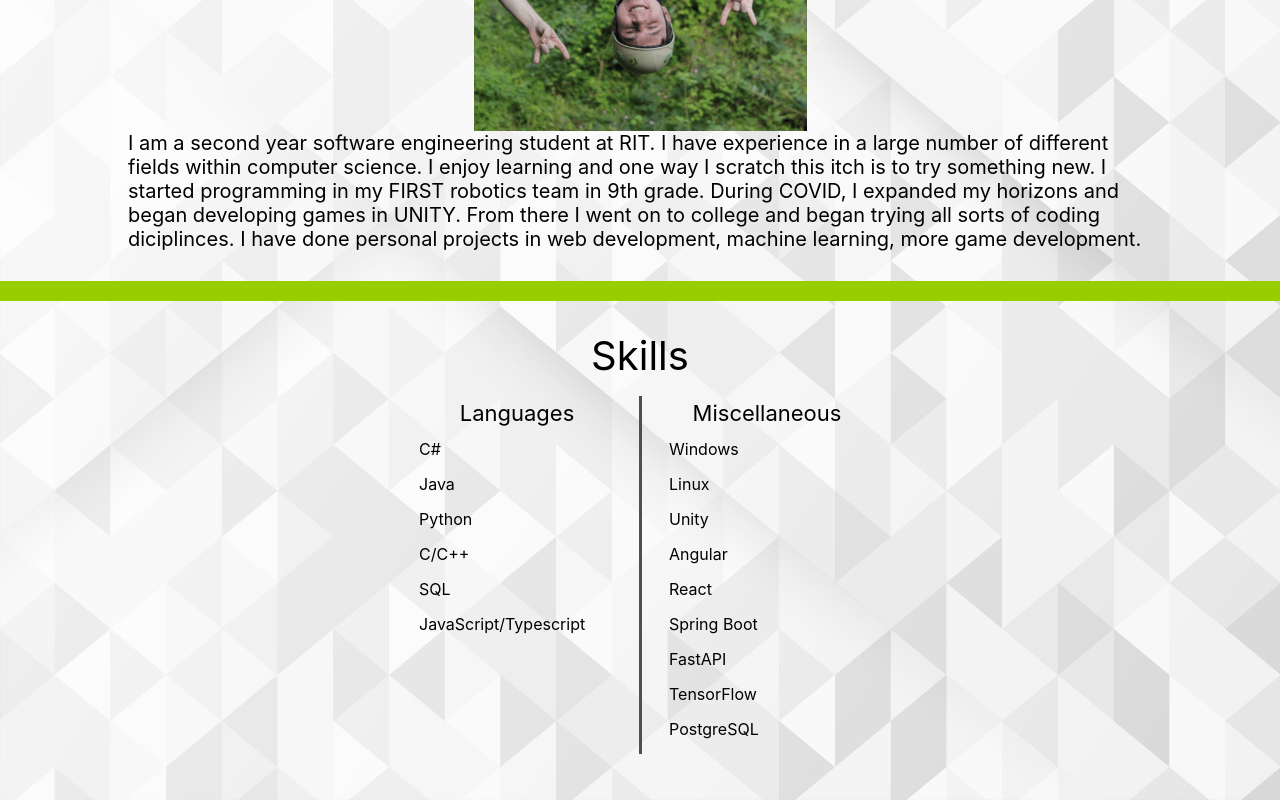
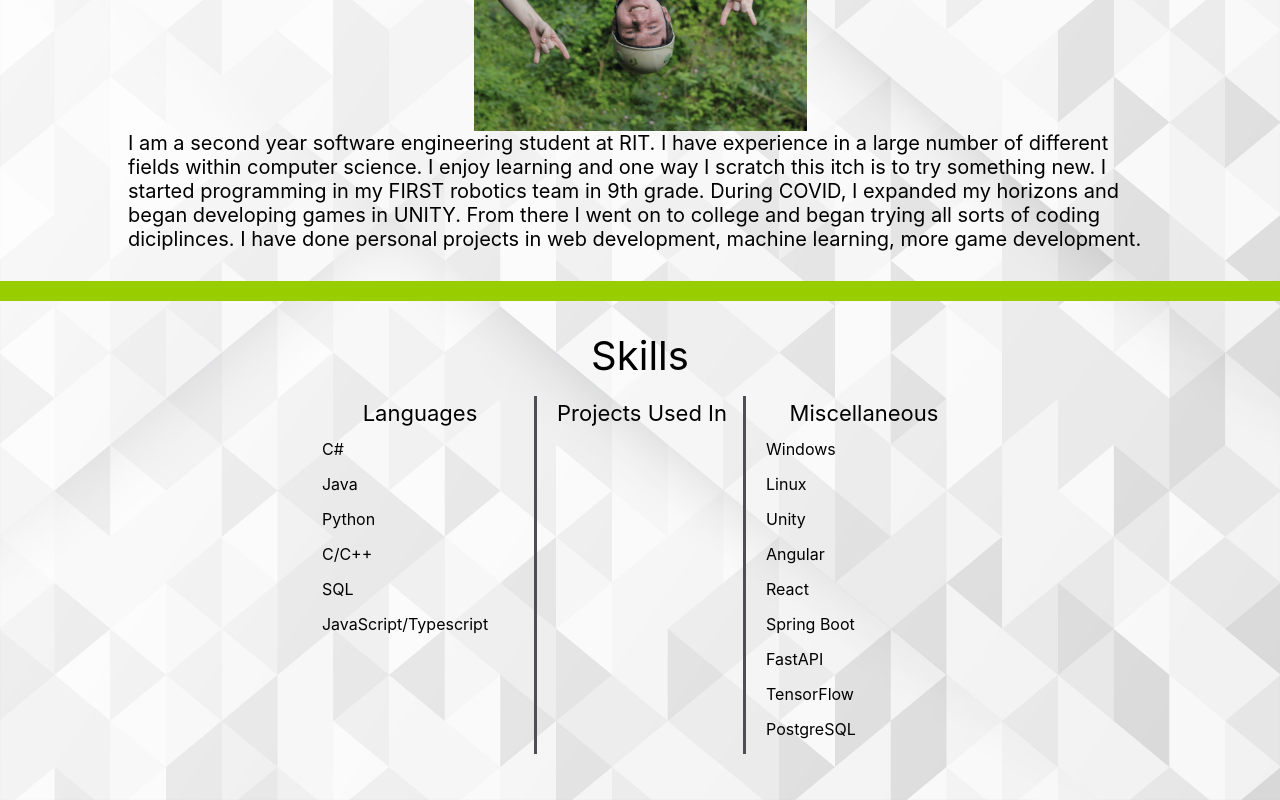
Before and after one commit to DannyGramowski/resume-site, a React (Create React App) app in the folder site/: page / in a window 1280 px wide. Shown: the part 531-1331 px from the top of the page. Built offline with nearby package versions, Linux system fonts and the light colour scheme.

Commit message:
reworked

```diff
--- a/site/src/MainPage.css
+++ b/site/src/MainPage.css
@@ -52,13 +52,14 @@
 .skills-col {
     max-width: 200px;
     padding-left: 0;
+    list-style-type: none;
     /* border: 3px solid #4e4f54 ;
     border-radius: 10px; */
 }
 
 .skill-filler {
     max-width: 250px;
-    min-width: 50px;
+    min-width: 35px;
     display: flex;
     justify-content: center;
     padding-inline-start: 0px;
@@ -88,11 +89,23 @@
     font-size: px;
 }
 
+.project-text-container {
+    width: 150px;
+}
+
+.project-text {
+    background-color: var(--green);
+    text-align: center;
+    border-radius: 5px;
+    font-size: 17px;
+    padding: 4px;
+}
+
 .skill-item {
-    list-style-type: none;
     /* background-color: var(--blue); */
     margin-bottom: 10px;
     height: 25px;
+    list-style-type: none;
     /* border-radius: 7px;
     border-color: rgb(14, 125, 135);
     border-style: solid;
@@ -123,9 +136,13 @@
 
 .right-tooltip {
     left: 50%;
+}
 
+.skill:hover {
+    background-color: var(--blue);
+    border-radius: 5px;
 }
 
 .skill:hover .skill-tooltip{
-    visibility: visible;
+    /* visibility: visible; */
   }
--- a/site/src/MainPage.js
+++ b/site/src/MainPage.js
@@ -5,12 +5,14 @@ import dannyImage from "./files/Danny zipline.png";
 
 export class MainPage extends Component {
 
+    state = {projectText: ""}
+
     createDivider = () => {
         return <Container className="divider"/>
     }
 
     createSkill = (skill, hoverText, onLeft) => {
-        return <ListGroupItem className="skill-item skill">{skill}
+        return <ListGroupItem className="skill-item skill" onMouseEnter={() => this.setState({projectText: hoverText})} onMouseLeave={() => this.setState({projectText: ""})}>{skill}
             {hoverText != "" ? <span className={"skill-tooltip " + (onLeft ? "left-tooltip" : "right-tooltip")}>{hoverText}</span> : <Container></Container>}
         </ListGroupItem>
 
@@ -69,9 +71,21 @@ export class MainPage extends Component {
                                     </ListGroup>
 
                                     <ListGroup className="skill-filler" >
-                                        <Container className="center skill-filler-background-container">
-                                            <Container className="skill-filler-background"></Container>
-                                        </Container>
+                                            <Container className="skill-filler-background" />
+                                        {/* create empty space */}
+                                    </ListGroup>
+                                    <ListGroup className="skills-col">
+                                        <ListGroupItem className="skill-item skill-header">Projects Used In</ListGroupItem>
+                                        {this.state.projectText === "" ? <Container /> :
+                                        <Container className="project-text-container">
+                                            <Container className="project-text">
+                                                {this.state.projectText}
+                                            </Container>
+                                        </Container>}
+                                    </ListGroup>
+
+                                    <ListGroup className="skill-filler" >
+                                            <Container className="skill-filler-background" />
                                         {/* create empty space */}
                                     </ListGroup>
 
```
